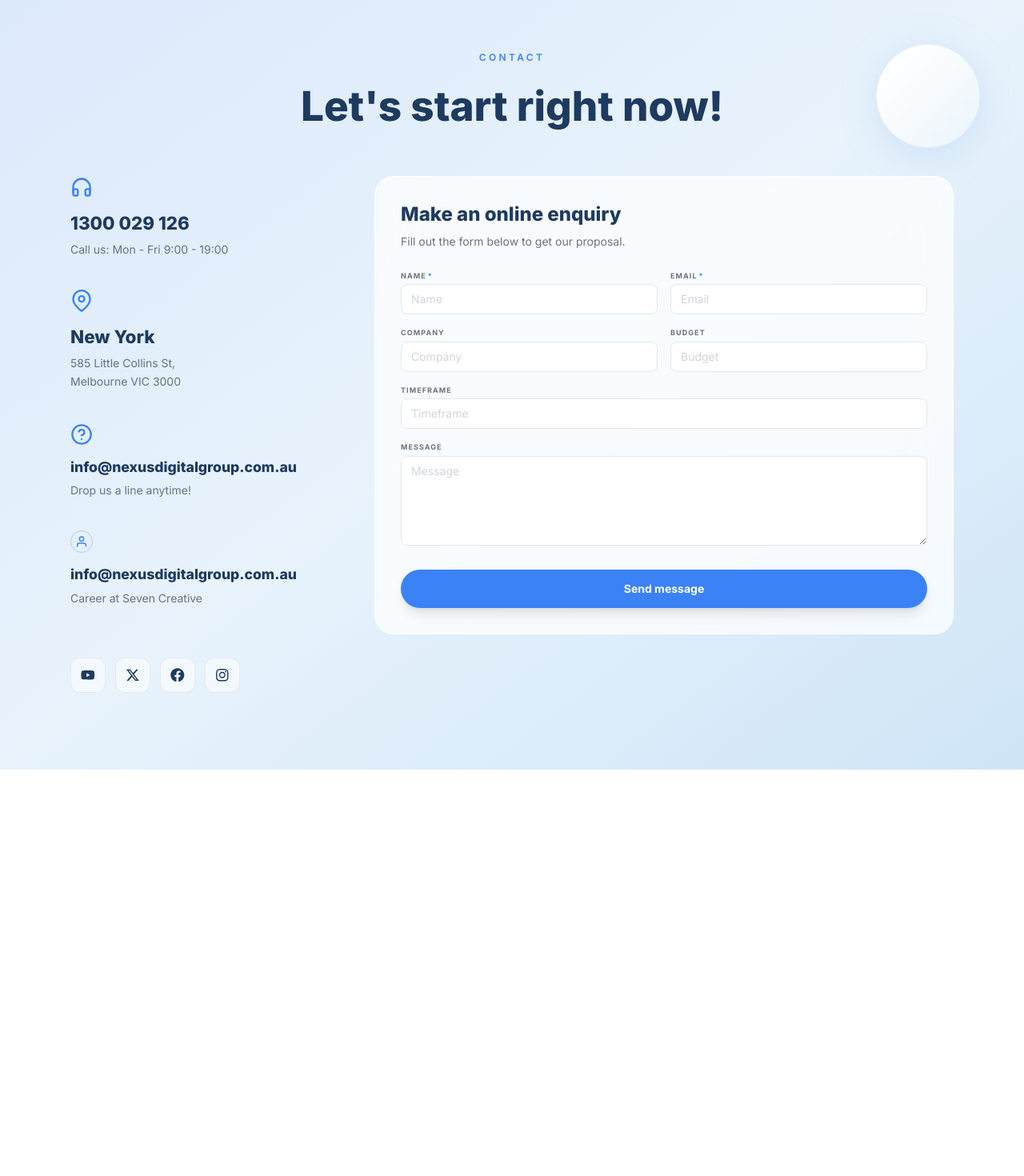
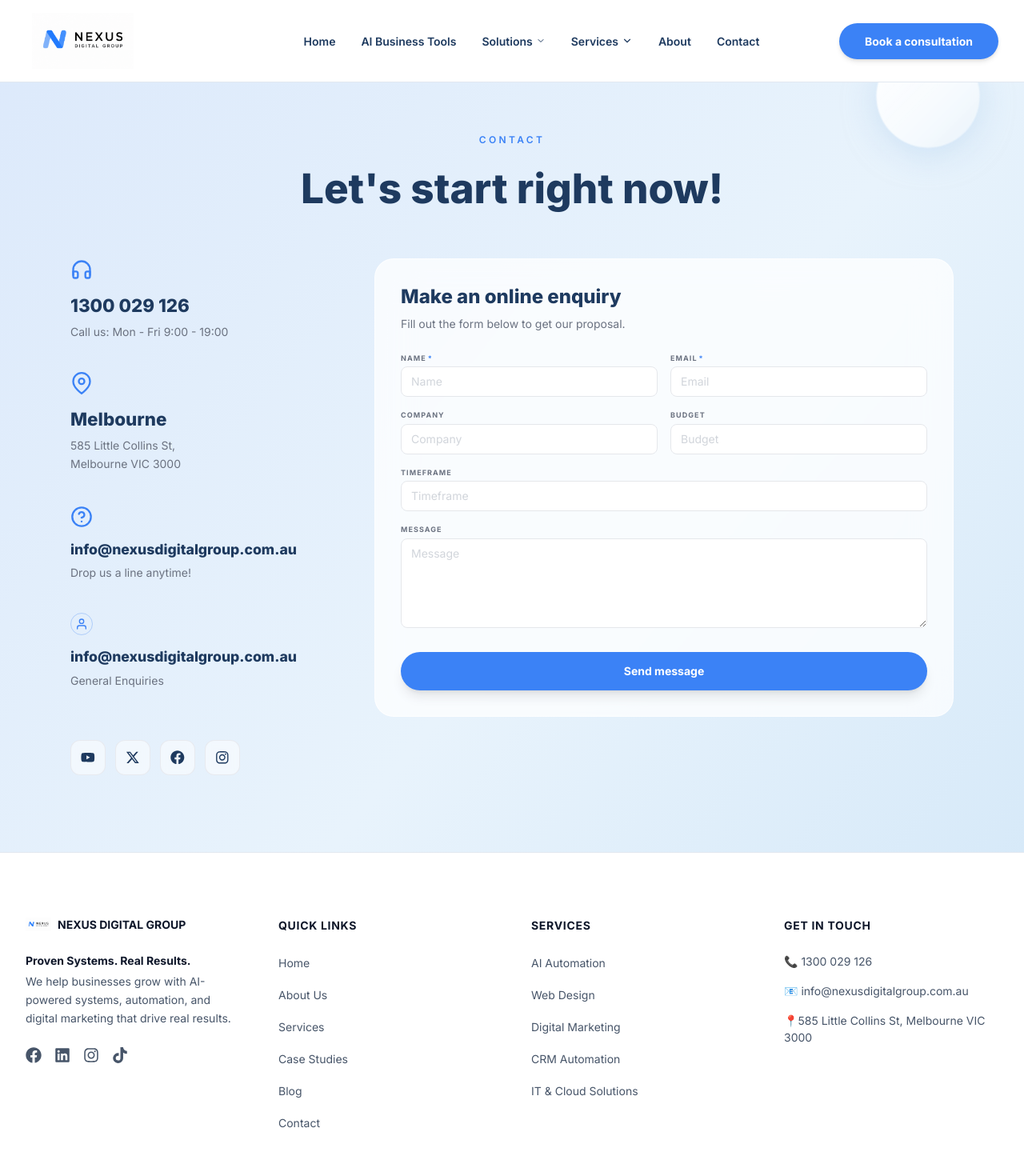
Before and after one commit to 2300031415/Nexus-Digital, a Next.js app: page /contact in a window 1280 px wide. Shown: the top 1470 px of the page at 80% size. Before the commit the page ends 962 px from the top, so only its background shows below. Built offline with nearby package versions, Linux system fonts and the light colour scheme.

Commit message:
updated files

```diff
--- a/src/app/contact/page.tsx
+++ b/src/app/contact/page.tsx
@@ -1,5 +1,7 @@
 "use client";
 
+import Navbar from "@/components/Navbar";
+import Footer from "@/components/Footer";
 import ContactDetails from "@/components/contact/ContactDetails";
 import ContactForm from "@/components/contact/ContactForm";
 import ContactHeader from "@/components/contact/ContactHeader";
@@ -8,6 +10,7 @@ import { motion } from "framer-motion";
 export default function ContactPage() {
   return (
     <main className="relative min-h-screen overflow-hidden bg-gradient-to-br from-[#dce9fb] via-[#e8f3fc] to-[#cfe5f7]">
+      <Navbar />
       <motion.div
         animate={{ scale: [1, 1.05, 1] }}
         transition={{ repeat: Infinity, duration: 5, ease: "easeInOut" }}
@@ -21,6 +24,7 @@ export default function ContactPage() {
           <ContactForm />
         </div>
       </div>
+      <Footer />
     </main>
   );
 }
--- a/src/components/contact/ContactDetails.tsx
+++ b/src/components/contact/ContactDetails.tsx
@@ -39,7 +39,7 @@ export default function ContactDetails() {
 
       <div className="flex flex-col gap-0.5">
         <FiMapPin className="text-nexus-blue text-[1.75rem] mb-3" />
-        <p className="text-nexus-dark font-extrabold text-[1.4rem] mb-1">New York</p>
+        <p className="text-nexus-dark font-extrabold text-[1.4rem] mb-1">Melbourne</p>
         <p className="text-gray-500 text-sm leading-relaxed">
           585 Little Collins St,
           <br />
@@ -58,7 +58,7 @@ export default function ContactDetails() {
           <FiUser />
         </span>
         <p className="text-nexus-dark font-extrabold text-[1.1rem] mb-1">info@nexusdigitalgroup.com.au</p>
-        <p className="text-gray-500 text-sm">Career at Seven Creative</p>
+        <p className="text-gray-500 text-sm">General Enquiries</p>
       </div>
 
       <motion.div variants={socialContainer} initial="hidden" whileInView="show" viewport={{ once: true }} className="mt-6 flex gap-3">
```
